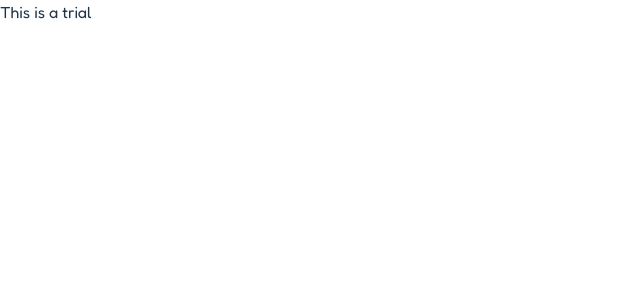
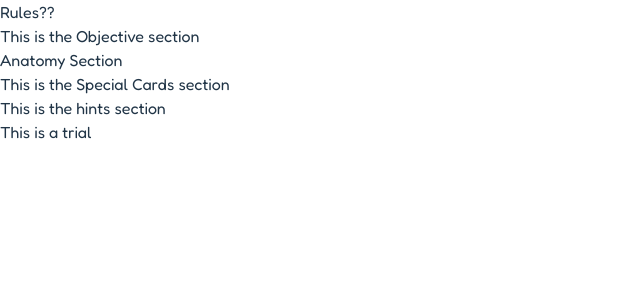
Before and after one commit to Nazrawit-T-B/Flip-7-Online, a React app in the folder Game/: page /howto in a window 1280 px wide. Shown: the top 300 px of the page, without its empty margins (0-640 px from the left). Built offline with nearby package versions, Linux system fonts and the light colour scheme; the HTML template or start-up script is replaced by a standard one.

Commit message:
How to play page final construction

```diff
--- a/Game/src/pages/How.jsx
+++ b/Game/src/pages/How.jsx
@@ -1,8 +1,18 @@
 import {useNavigate} from 'react-router-dom';
+import RuleCTA from '/src/components/RuleCTA';
+import Objective from '../components/ObjectiveCTA';
+import Anatomy from '../components/AnatomyCTA';
+import Special from '../components/SpecialCTA';
+import ProTip from '../components/ProtipCTA';
 const How=()=>{
     return (
 
         <div>
+            <RuleCTA/>
+            <Objective/>
+            <Anatomy/>
+            <Special/>
+            <ProTip/>
             <p>This is a trial</p>
         </div>
     )
```
